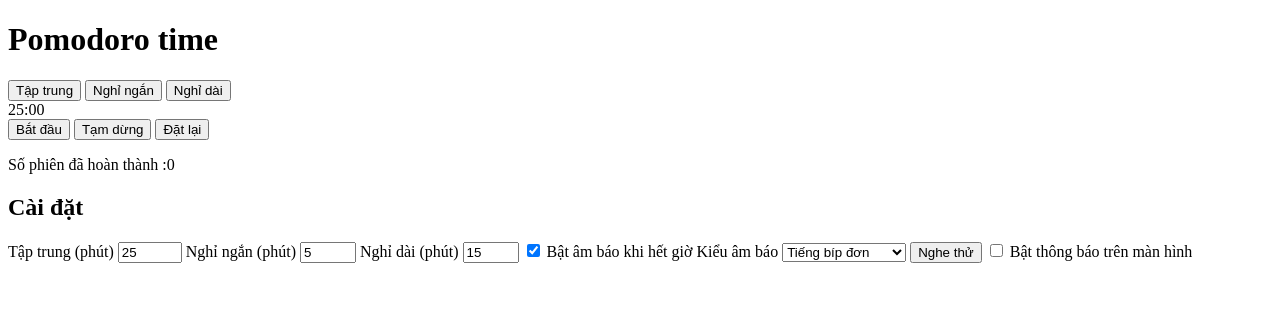
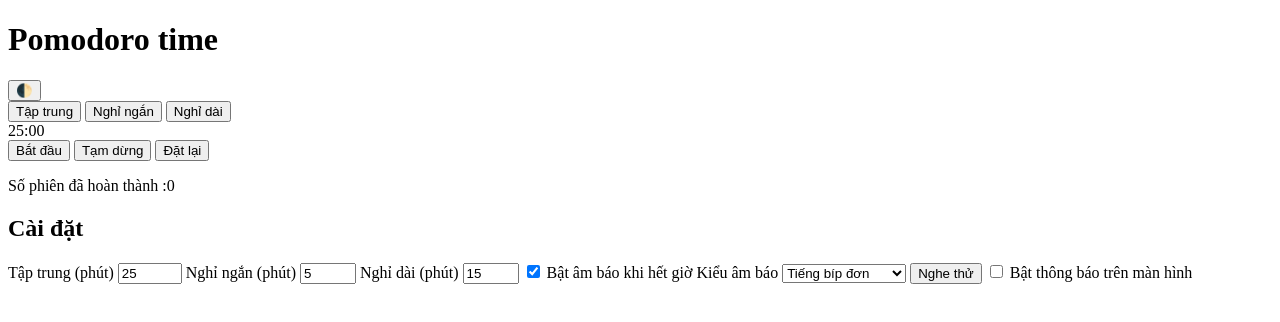
Before and after one commit to nvanbao/pomodoro-timer, a plain HTML site: page index.html in a window 1280 px wide. Drawn offline with Linux system fonts and the light colour scheme.

Commit message:
feat: add manual theme toggle button markup

```diff
--- a/index.html
+++ b/index.html
@@ -8,7 +8,10 @@
 </head>
 <body>
     <main class="card">
-        <h1 >Pomodoro time</h1>
+        <div class="card-header">
+            <h1>Pomodoro time</h1>
+            <button id="theme-toggle" type="button" aria-label="Đổi giao diện" title="Đổi giao diện">🌓</button>
+        </div>
         <div class="modes">
             <button data-mode="focus">Tập trung</button>
             <button data-mode="short">Nghỉ ngắn</button>
```
